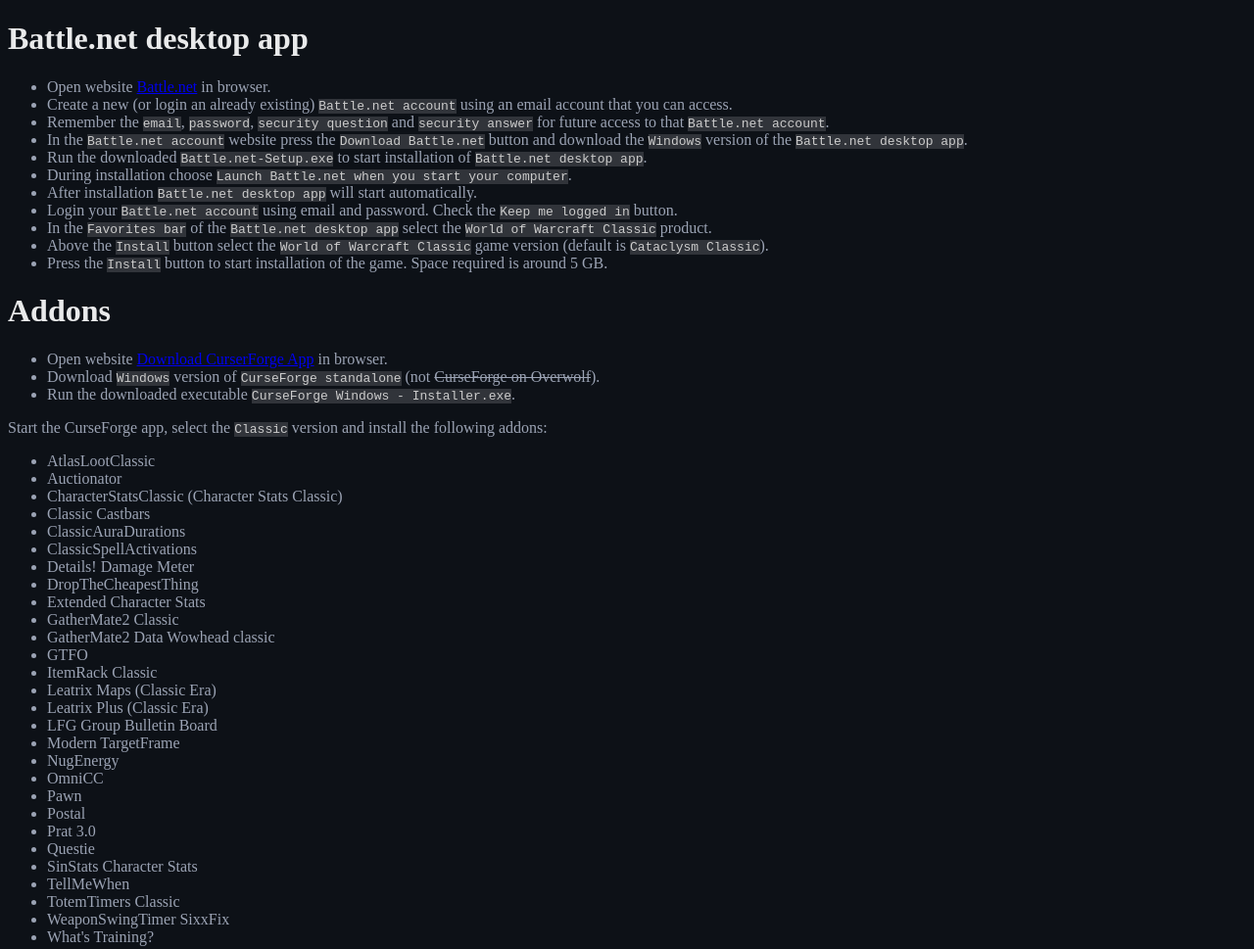
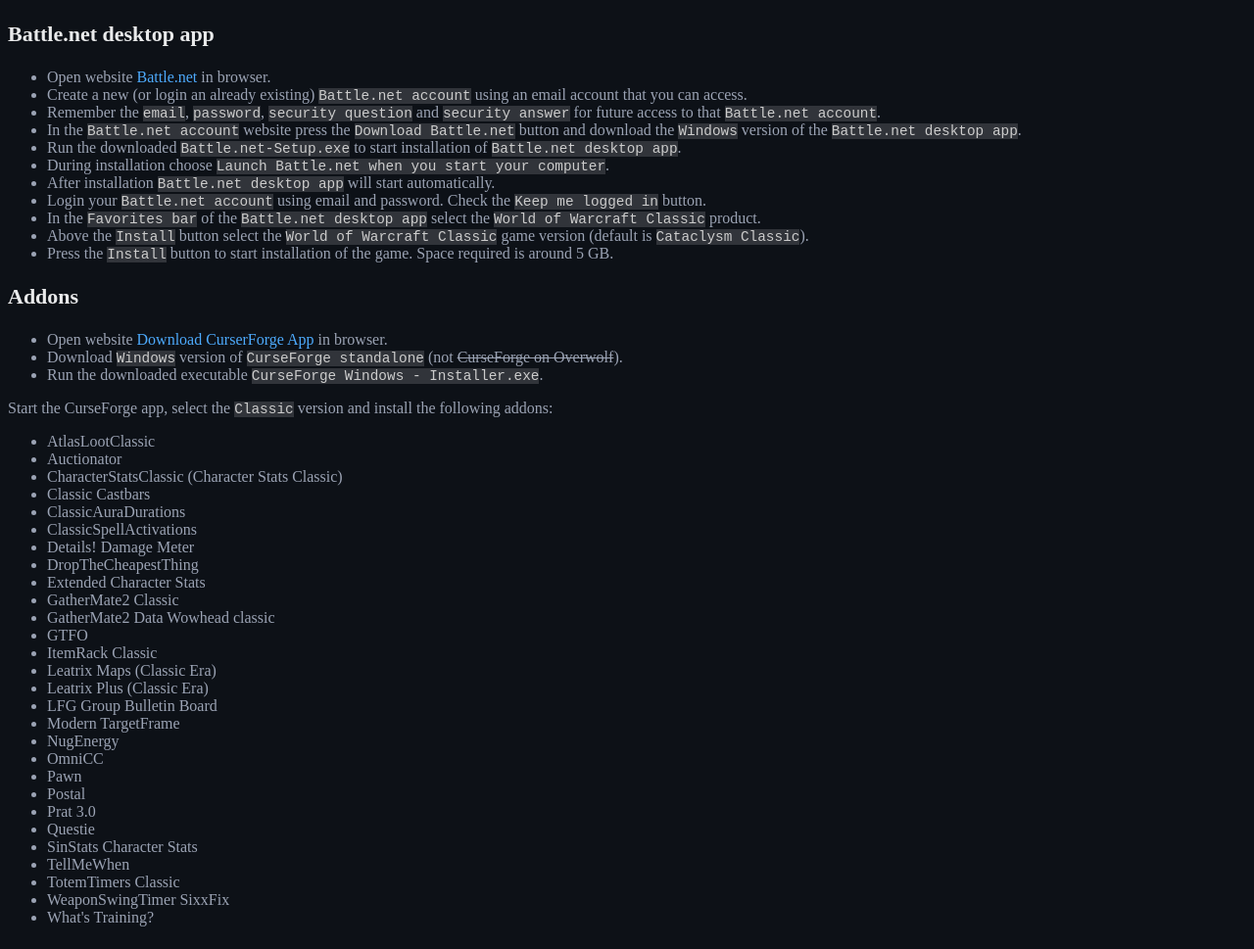
Before and after one commit to marius-pasarica/classic-era, a plain HTML site: page index.html in a window 1280 px wide. Shown: the whole page at 98% size. Drawn offline with Linux system fonts and the light colour scheme.

Commit message:
tweaked style

```diff
--- a/index.html
+++ b/index.html
@@ -1,14 +1,34 @@
 <!DOCTYPE html>
 <html>
     <style>
-        body {background-color: #0D1117; color: #9BA3B4;;}
-        h1   {color: #E9EAEB;}
-        code {background-color: #31343A; color: #CCCCCC;}
+        body {
+            background-color: #0D1117;
+            color: #9BA3B4;
+            font-size: 16px;
+        }
+        h3 {
+            color: #E9EAEB;
+            font-size: 22px;
+        }
+        a {
+            color: #4DAAFC;
+        }
+        a:link, a:visited {
+            text-decoration: none;
+        }
+        a:hover, a:active {
+            text-decoration: underline;
+        }
+        code {
+            background-color: #31343A;
+            color: #CCCCCC;
+            font-size: 14.4px;
+        }
     </style>
     <title>Classic Era</title>
 <body>
 
-    <h1>Battle.net desktop app</h1>
+    <h3>Battle.net desktop app</h3>
     <p>
         <ul>
             <li>Open website <a href="https://eu.account.battle.net/">Battle.net</a> in browser.</li>
@@ -25,7 +45,7 @@
         </ul>
     </p>
 
-    <h1>Addons</h1>
+    <h3>Addons</h3>
     <p>
         <ul>
             <li>Open website <a href="https://www.curseforge.com/download/app#download-options">Download CurserForge App</a> in browser.</li>
```
